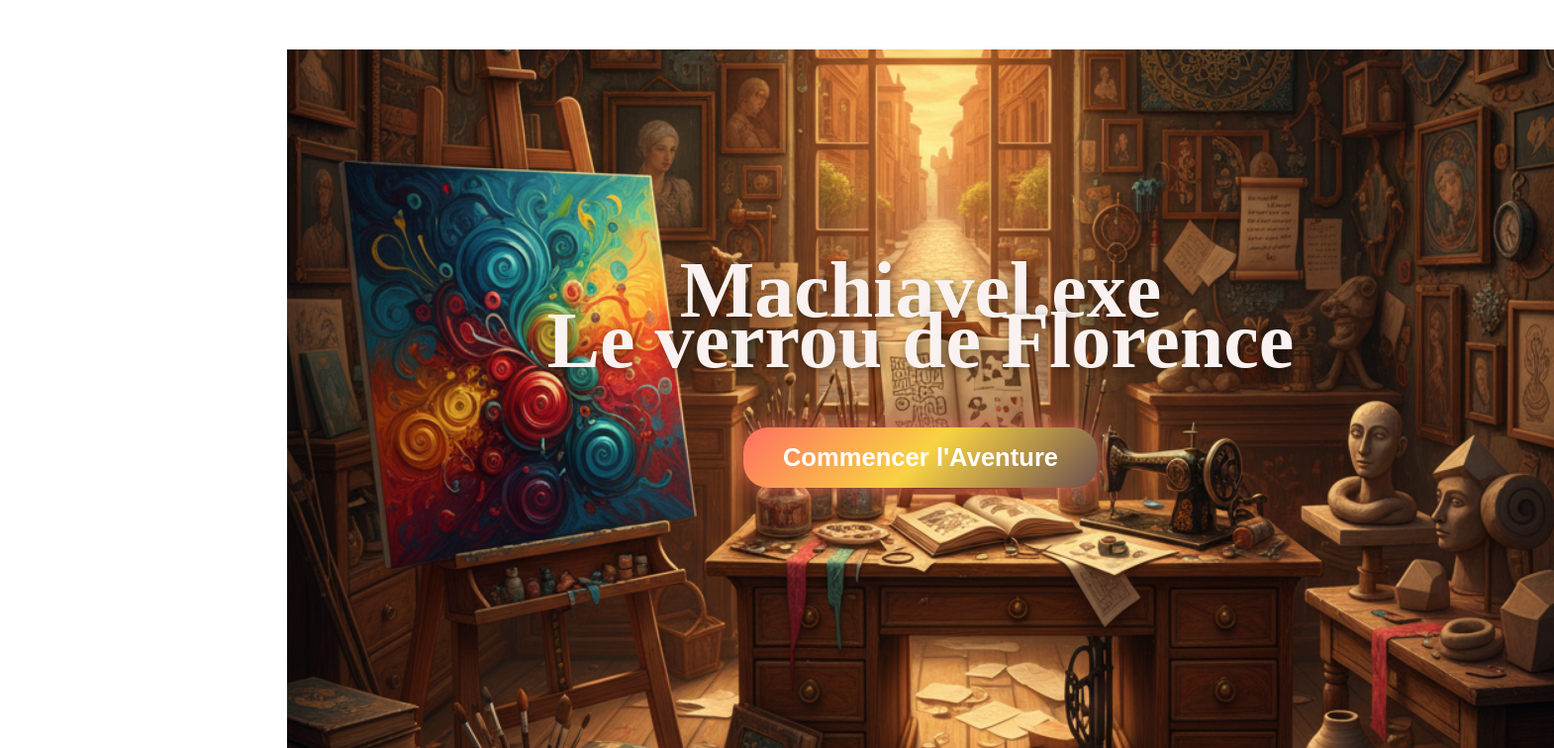
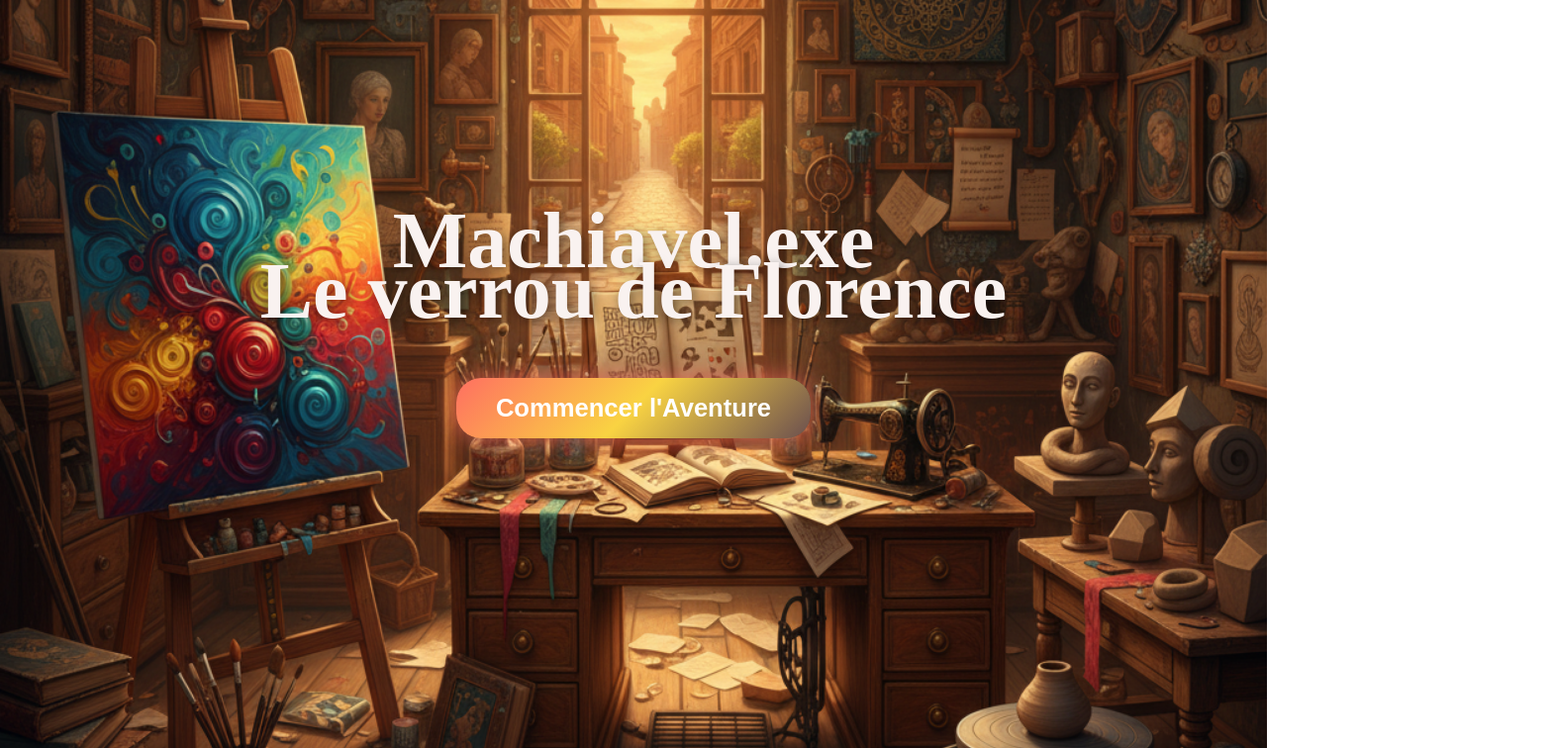
Before and after one commit to A2nan/Project_Gaia, a Vue app: page / in a window 1280 px wide. Shown: the top 756 px of the page at 99% size, 1570 px wide, since content can reach past the window. Built offline with nearby package versions, Linux system fonts and the light colour scheme; the HTML template or start-up script is replaced by a standard one.

Commit message:
Correction du FullScreenWrapper

```diff
--- a/src/components/FullScreenWrapper.vue
+++ b/src/components/FullScreenWrapper.vue
@@ -24,13 +24,21 @@ const props = defineProps<FullScreenProps>()
 
 <style scoped>
 .full-screen-wrapper {
-  width: 100vw;
-  height: 100vh;
+  position: fixed;
+  top: 0;
+  left: 0;
+  width: 100%;
+  height: 100%;
   display: flex;
   flex-direction: column;
   align-items: center;
   justify-content: center;
   overflow: hidden;
-  position: relative;
+}
+
+:global(html, body) {
+  margin: 0;
+  padding: 0;
+  overflow: hidden;
 }
 </style>
```
